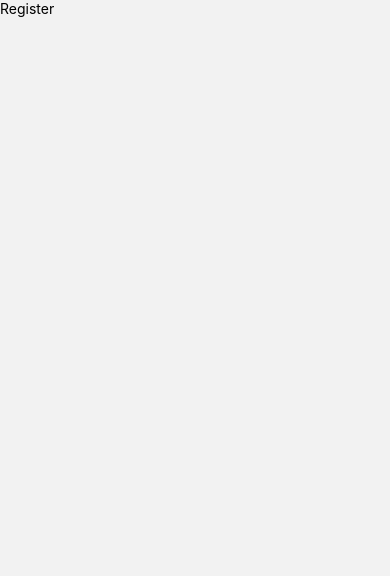
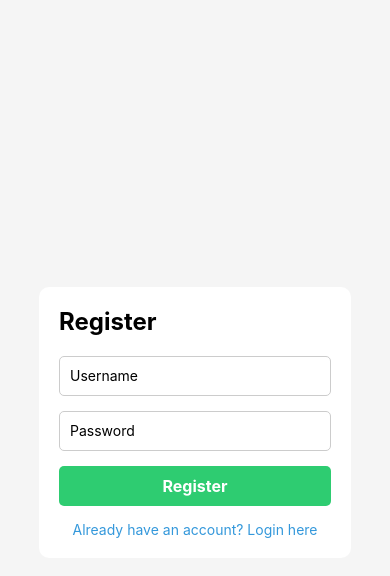
Before and after one commit to arulabdulaziz/basic-rn-otp, a React Native app: screen /Register in a window 390 px wide. Shown: the top 576 px of the page. Built offline with nearby package versions, Linux system fonts and the light colour scheme.

Commit message:
init register

```diff
--- a/src/screens/Login/Login.js
+++ b/src/screens/Login/Login.js
@@ -57,13 +57,6 @@ const styles = StyleSheet.create({
     alignItems: "center",
     backgroundColor: "#f5f5f5",
   },
-  loggedContainer: {
-    alignItems: "center",
-  },
-  welcomeText: {
-    fontSize: 18,
-    marginBottom: 10,
-  },
   formContainer: {
     width: "80%",
     padding: 20,
--- a/src/screens/Register/Register.js
+++ b/src/screens/Register/Register.js
@@ -1,14 +1,102 @@
-import { StyleSheet, Text, View } from "react-native";
-import React from "react";
+import React, { useState } from "react";
+import {
+  View,
+  Text,
+  TextInput,
+  Button,
+  StyleSheet,
+  TouchableOpacity,
+} from "react-native";
 
-const Register = () => {
+const RegisterScreen = ({ navigation }) => {
+  const [username, setUsername] = useState("");
+  const [password, setPassword] = useState("");
+  const [registered, setRegistered] = useState(false);
+
+  const handleRegister = () => {
+    // In a real-world scenario, you would perform registration logic here.
+    // For simplicity, we'll just set a flag to indicate a successful registration.
+    setRegistered(true);
+  };
+
+  const handleLogin = () => {
+    navigation.goBack();
+  };
+
   return (
-    <View>
-      <Text>Register</Text>
+    <View style={styles.container}>
+      <View style={styles.formContainer}>
+        <Text style={styles.titleText}>Register</Text>
+        <TextInput
+          style={styles.input}
+          placeholder="Username"
+          onChangeText={(text) => setUsername(text)}
+        />
+        <TextInput
+          style={styles.input}
+          placeholder="Password"
+          secureTextEntry
+          onChangeText={(text) => setPassword(text)}
+        />
+        <TouchableOpacity
+          style={styles.registerButton}
+          onPress={handleRegister}
+        >
+          <Text style={styles.buttonText}>Register</Text>
+        </TouchableOpacity>
+        <TouchableOpacity onPress={handleLogin}>
+          <Text style={styles.loginText}>
+            Already have an account? Login here
+          </Text>
+        </TouchableOpacity>
+      </View>
     </View>
   );
 };
 
-export default Register;
+const styles = StyleSheet.create({
+  container: {
+    flex: 1,
+    justifyContent: "center",
+    alignItems: "center",
+    backgroundColor: "#f5f5f5",
+  },
+  formContainer: {
+    width: "80%",
+    padding: 20,
+    backgroundColor: "#fff",
+    borderRadius: 10,
+    elevation: 3,
+  },
+  titleText: {
+    fontSize: 24,
+    fontWeight: "bold",
+    marginBottom: 20,
+  },
+  input: {
+    height: 40,
+    borderColor: "#ccc",
+    borderWidth: 1,
+    marginBottom: 15,
+    paddingLeft: 10,
+    borderRadius: 5,
+  },
+  registerButton: {
+    backgroundColor: "#2ecc71",
+    padding: 10,
+    borderRadius: 5,
+    alignItems: "center",
+  },
+  buttonText: {
+    color: "#fff",
+    fontSize: 16,
+    fontWeight: "bold",
+  },
+  loginText: {
+    color: "#3498db",
+    marginTop: 15,
+    textAlign: "center",
+  },
+});
 
-const styles = StyleSheet.create({});
+export default RegisterScreen;
```
